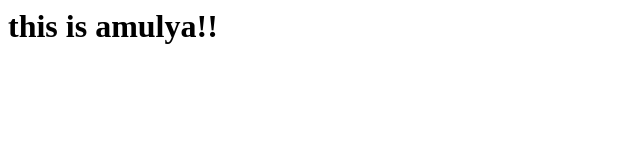
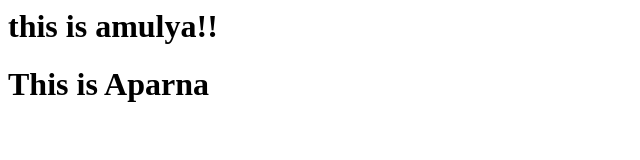
Before and after one commit to veeramani-5/my-first-repo, a plain HTML site: page about.html in a window 1280 px wide. Shown: the whole page, without its empty margins (0-640 px from the left). Drawn offline with Linux system fonts and the light colour scheme.

Commit message:
Updated about.html

```diff
--- a/about.html
+++ b/about.html
@@ -1,3 +1,4 @@
 <body>
 <h1>this is amulya!!</h1>
+<h1>This is Aparna</h1>
 <body>
```
